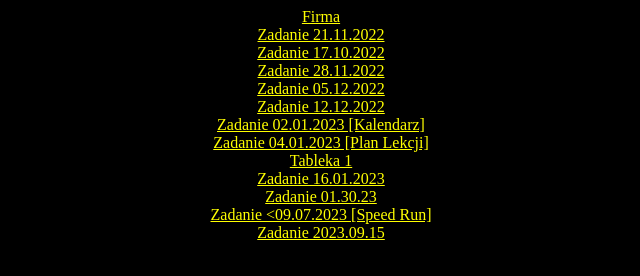
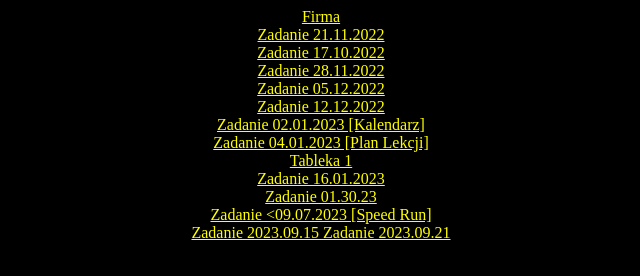
Before and after one commit to Fistaszeq/Fistaszek, a plain HTML site: page index.html in a window 1280 px wide. Shown: the whole page, without its empty margins (319-959 px from the left). Drawn offline with Linux system fonts and the light colour scheme.

Commit message:
Update index.html
Adding 2023.09.21

```diff
--- a/index.html
+++ b/index.html
@@ -25,6 +25,7 @@
     <a href="1index.html"> Zadanie 01.30.23 </a><br>
     <a href="site10.html"> Zadanie <09.07.2023 [Speed Run] </a><br>
     <a href="indexos.html"> Zadanie 2023.09.15 </a>
+    <a href="indexiks.html"> Zadanie 2023.09.21 </a>
 
 
 
```
